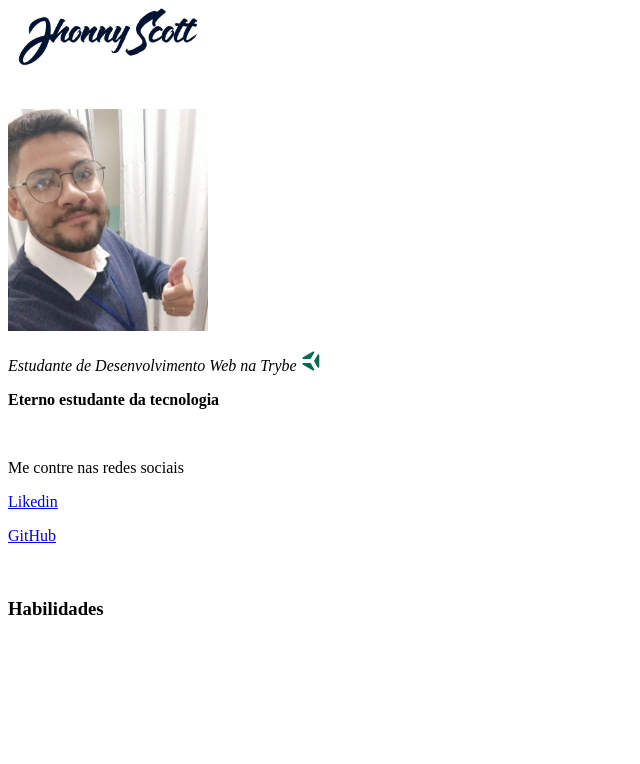
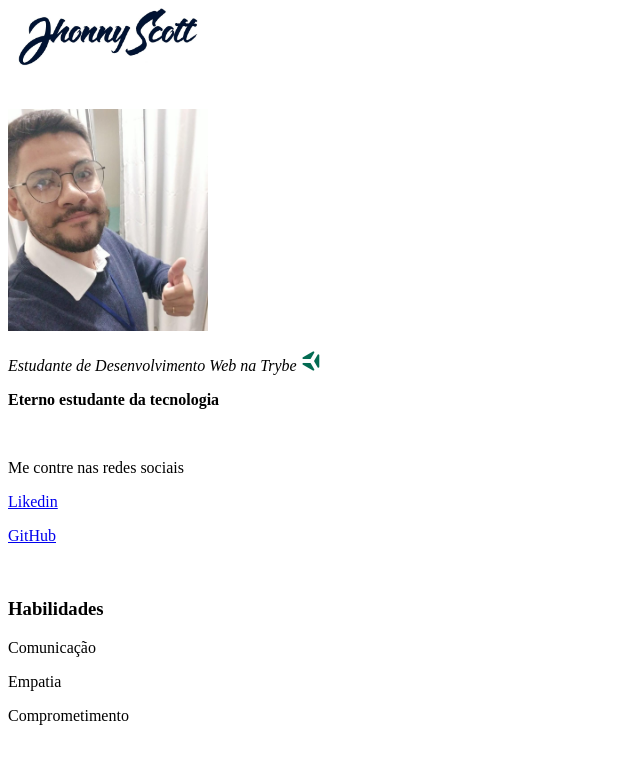
Before and after one commit to jhonnyscott/jhonnyscott.github.io, a plain HTML site: page index.html in a window 1280 px wide. Shown: the whole page, without its empty margins (0-640 px from the left). Drawn offline with Linux system fonts and the light colour scheme.

Commit message:
acrescentando habilidades

```diff
--- a/index.html
+++ b/index.html
@@ -21,6 +21,9 @@
     <p><a href='https://github.com/jhonnyscott' target="_blank">GitHub</a></p>
     <br>
     <h3>Habilidades</h3>
+    <p>Comunicação</p>
+    <p>Empatia</p>
+    <p>Comprometimento</p>
 
 </body>
 </html>
```
